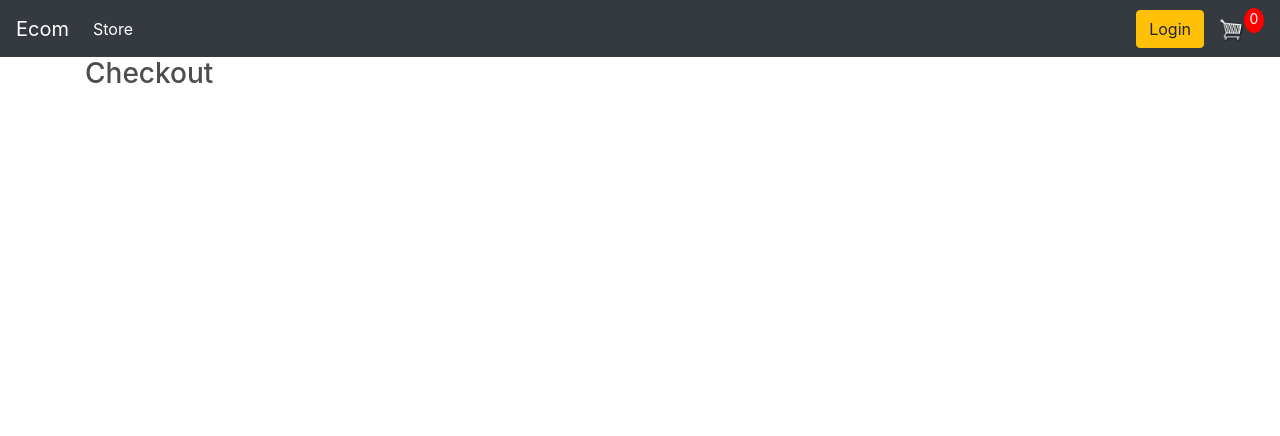
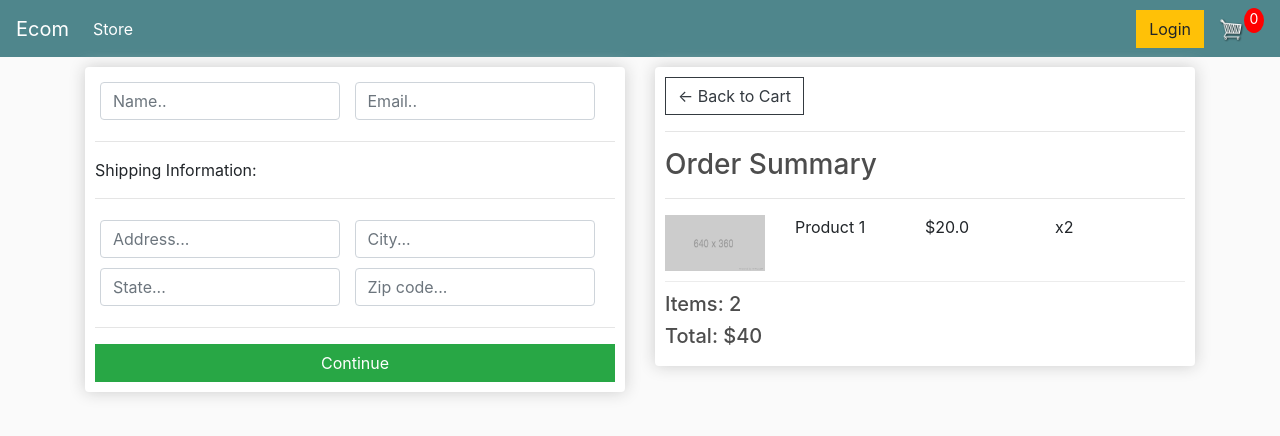
Before and after one commit to elsiepractice/django_ecommerce, a Django app: page /checkout/ in a window 1280 px wide. Shown: the top 436 px of the page. Run offline with Django 3.2, Linux system fonts and the light colour scheme; some libraries are stand-ins or nearby versions.

Commit message:
Style Checkout Page

```diff
--- a/ecommerce/store/templates/store/checkout.html
+++ b/ecommerce/store/templates/store/checkout.html
@@ -1,5 +1,63 @@
 {% extends 'store/main.html' %}
 {% load static %}
 {% block content %}
-<h3>Checkout</h3>
+
+<div class="row">
+    <div class="col-lg-6">
+        <div class="box-element" id="form-wrapper">
+            <form id="form">
+                <div id="user-info">
+                    <div class="form-field">
+                        <input required class="form-control" type="text" name="name" placeholder="Name..">
+                    </div>
+                    <div class="form-field">
+                        <input required class="form-control" type="text" name="email" placeholder="Email..">
+                    </div>
+                </div>
+                <div id="shipping-info">
+                    <hr>
+                    <p>Shipping Information:</p>
+                    <hr>
+                    <div class="form-field">
+                        <input class="form-control" type="text" name="address" placeholder="Address...">
+                    </div>
+                    <div class="form-field">
+                        <input class="form-control" type="text" name="city" placeholder="City...">
+                    </div>
+                    <div class="form-field">
+                        <input class="form-control" type="text" name="state" placeholder="State...">
+                    </div>
+                    <div class="form-field">
+                        <input class="form-control" type="text" name="zipcode" placeholder="Zip code...">
+                    </div>
+                </div>
+                <hr>
+                <input id="form-button" class="btn btn-success btn-block" type="submit" value="Continue">
+            </form>
+        </div>
+        <br>
+        <div class="box-element hidden" id="payment-info">
+             <small>Paypal Options</small>
+        </div>
+    </div>
+
+    <div class="col-lg-6">
+        <div class="box-element">
+            <a class="btn btn-outline-dark" href="{% url 'cart' %}">&#x2190; Back to Cart</a>
+            <hr>
+            <h3>Order Summary</h3>
+            <hr>
+
+            <div class="cart-row">
+                <div style="flex:2"><img class="row-image" src="{% static 'images/placeholder.png' %}"></div>
+                <div style="flex:2"><p>Product 1</p></div>
+                <div style="flex:2"><p>$20.0</p></div>
+                <div style="flex:2"><p>x2</p></div>
+            </div>
+
+            <h5>Items: 2</h5>
+            <h5>Total: $40</h5>
+        </div>
+    </div>
+</div>
 {% endblock content %}
--- a/ecommerce/store/templates/store/main.html
+++ b/ecommerce/store/templates/store/main.html
@@ -3,8 +3,8 @@
 <html>
 <head>
     <title>Ecom</title>
+    <link rel="stylesheet" href="https://stackpath.bootstrapcdn.com/bootstrap/4.4.1/css/bootstrap.min.css" integrity="sha384-Vkoo8x4CGsO3+Hhxv8T/Q5PaXtkKtu6ug5TOeNV6gBiFeWPGFN9MuhOf23Q9Ifjh" crossorigin="anonymous">
     <link rel="stylesheet" type="text/css" href="{% static 'css/main.css' %}">
-    <link rel="stylesheet" href="https://stackpath.bootstrapcdn.com/bootstrap/4.4.1/css/bootstrap.min.css" integrity="sha384-Vkoo8x4CGsO3+Hhxv8T/Q5PaXtkKtu6ug5TOeNV6gBiFeWPGFN9MuhOf23Q9Ifjh" crossorigin="anonymous">
     <meta name="viewport" content="width=device-width, initial-scale=1, maximum-scale=1, minimum-scale=1" />
 </head>
 <body>
```
